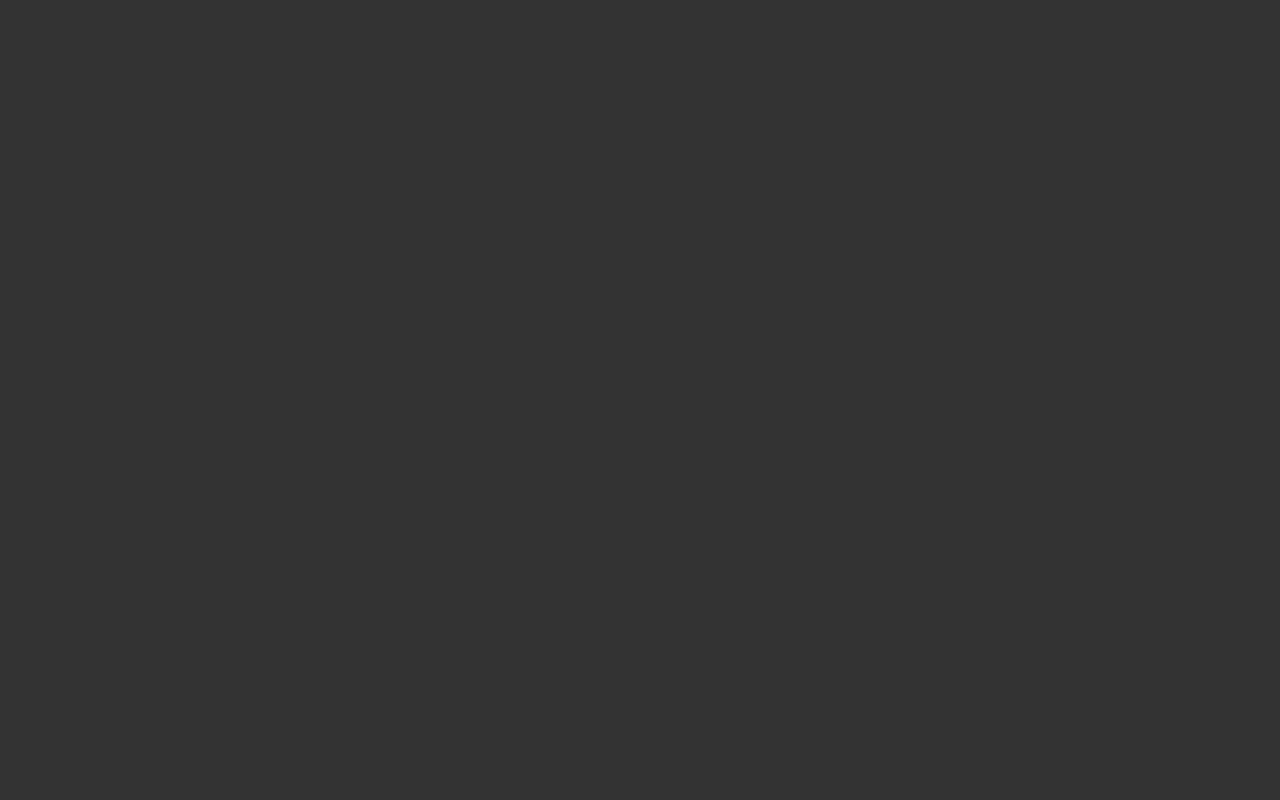
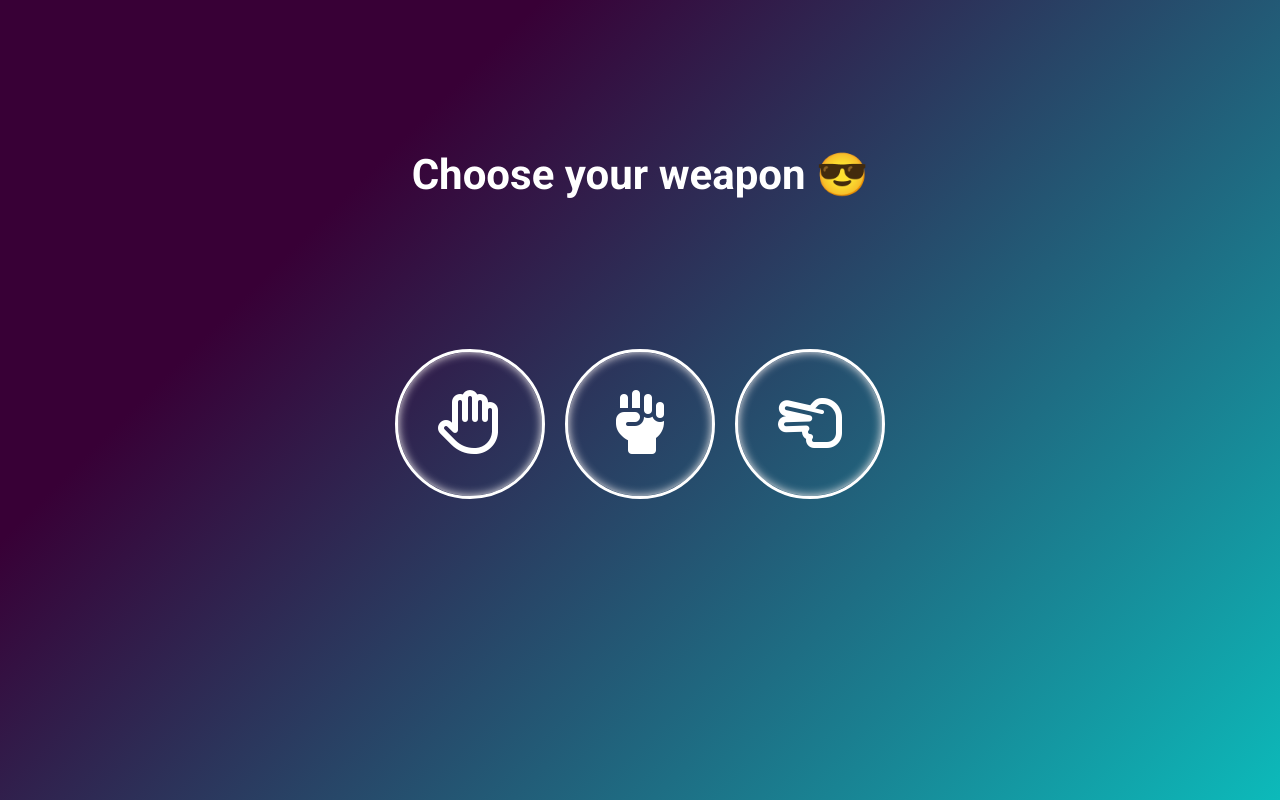
Before and after one commit to Adriann77/Paper-rock-scissors, a plain HTML site: page index.html in a window 1280 px wide. Drawn offline with Linux system fonts and the light colour scheme.

Commit message:
created first page of app

```diff
--- a/index.html
+++ b/index.html
@@ -14,7 +14,28 @@
 
 <body>
 
+    <section class="choose">
+        <div class="bg">
 
+            <h1>Choose your weapon 😎</h1>
+            <div class="pick">
+                <button class="paper">
+                    <i class="fa-regular fa-hand"></i>
+
+                </button>
+                <button class="rock">
+                    <i class="fa-solid fa-hand-fist"></i>
+
+                </button>
+                <button class="scissors">
+                    <i class="fa-regular fa-hand-scissors"></i>
+
+                </button>
+            </div>
+
+
+        </div>
+        </section>
 
 
     <script src="./js/script.js"></script>
--- a/sass/styles.scss
+++ b/sass/styles.scss
@@ -1,16 +1,64 @@
-*{
+* {
 	box-sizing: border-box;
 	margin: 0;
 	padding: 0;
 }
 
-body{
+body {
 	font-family: 'Roboto', sans-serif;
 	color: white;
-    background-color: #333;
+
 	display: flex;
 	align-items: center;
 	justify-content: center;
 	font-size: 16px;
+}
 
+.choose {
+	.bg {
+		background-color: #0cbaba;
+		background-image: linear-gradient(315deg, #0cbaba 0%, #380036 74%);
+		background-position: center;
+		background-size: cover;
+		width: 100vw;
+		height: 100vh;
 	}
+
+	position: relative;
+	h1 {
+		font-size: 42px;
+		padding: 150px 10px;
+		text-align: center;
+	}
+
+	.pick {
+		position: relative;
+		display: flex;
+		flex-direction: row;
+		align-items: center;
+		justify-content: center;
+
+		button {
+			font-size: 64px;
+			width: 150px;
+			height: 150px;
+			border: 3px solid white;
+			box-shadow: inset 0px 0px 10px rgb(241, 236, 236);
+			border-radius: 50%;
+			background-color: none;
+			background: none;
+			color: white;
+			padding: 25px;
+			cursor: pointer;
+			margin: auto 10px;
+			transition: box-shadow 0.3s, transform 0.3s;
+
+			&:hover {
+				box-shadow: 0px 1px 2px 0px rgba(0, 255, 255, 0.7), 1px 2px 4px 0px rgba(0, 255, 255, 0.7),
+					2px 4px 8px 0px rgba(0, 255, 255, 0.7), 2px 4px 16px 0px rgba(0, 255, 255, 0.7);
+				transform: scale(1.1);
+				color: green;
+			}
+		}
+	}
+}
```
Also changed, not shown: css/styles.css, 1 other file. Lines whose indentation alone changed are shown as unchanged.
